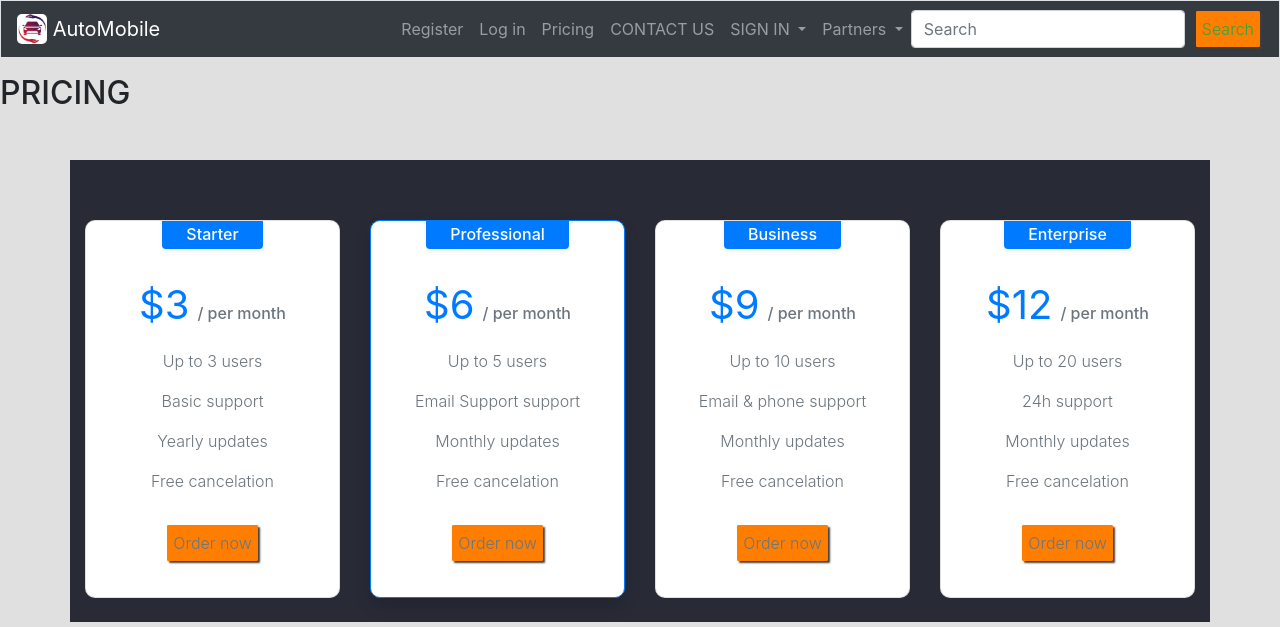
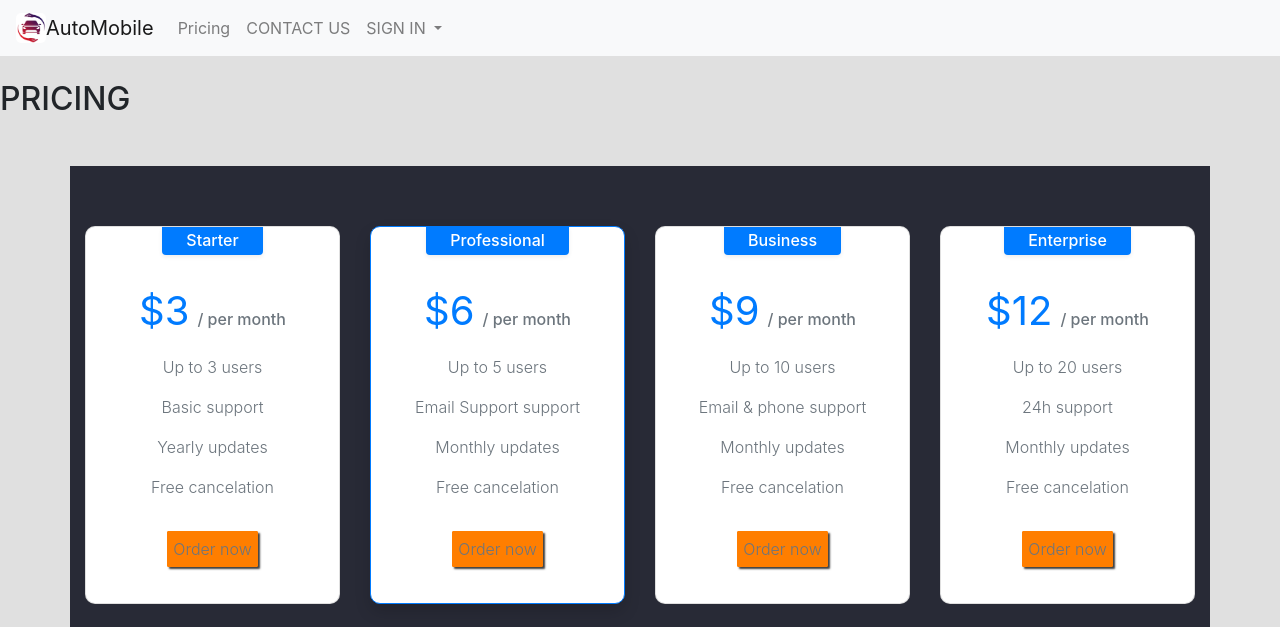
Before and after one commit to 0xbm/Vehicles, a Django app: page /pricing/ in a window 1280 px wide. Shown: the top 627 px of the page. Run offline with Django 4.2, Linux system fonts and the light colour scheme; parts of the project's set-up code (start-up, migrations or seed data) failed here and were passed over; some libraries are stand-ins or nearby versions.

Commit message:
export navbar to external file

```diff
--- a/automobiles/templates/base.html
+++ b/automobiles/templates/base.html
@@ -1,175 +1,254 @@
 <!DOCTYPE html>
-{% load bootstrap4 %}
-
 <html lang="en">
 <head>
+    {% load bootstrap4 %}
     {% bootstrap_css %}
     {% bootstrap_javascript jquery='full'%}
     {% load static %}
+
     <link rel="stylesheet" href="{% static 'style.css' %}">
     <meta charset="utf-8">
     <meta http-equiv="X-UA-Compatible" content="IE=edge">
     <meta name="viewport" content=
             "width=device-width, initial-scale=1">
-    <title>AUTOMOBILES</title>
+    <title>AUTOMOBILE</title>
 </head>
 <body>
-<nav class=
-             "navbar navbar-expand-md navbar-dark bg-dark mb-3 border">
-    <a class="navbar-brand" href=
-            "{% url 'automobiles:index' %}">
-        <img
-                src="/static/company_logo.png" width="30" height="30"
-                class="d-inline-block align-top" alt=""> AutoMobile
-    </a>
-    <div class="collapse navbar-collapse" id="navbarCollapse">
-        <ul class="navbar-nav ml-auto">
-            {% if user.is_authenticated %}
-            <li class="nav-item"><span class="navbar-text">Hello, {{ user.username }}.</span></li>
-            <li class="nav-item dropdown">
-                <a class="nav-link dropdown-toggle" href="#" id="navbarDropdown" role="button" data-toggle="dropdown"
-                   aria-haspopup="true" aria-expanded="false">
-                    Support
-                </a>
-                <div class="dropdown-menu" aria-labelledby="navbarDropdown">
-                    <a class="dropdown-item" href="#">Starter Support ></a>
-                    <a class="dropdown-item" href="#">Professional Support ></a>
-                    <a class="dropdown-item" href="#">Business Support ></a>
-                    <a class="dropdown-item" href="#">Enterprise Support ></a>
-                    <div class="dropdown-divider"></div>
-                    <a class="dropdown-item" href="#">Something else here</a>
-                </div>
-            </li>
-            <li class="nav-item">
-                <a class="nav-link" href=
-                        "{% url 'users:logout' %}">Log out</a>
-            </li>
-            <li class="nav-item">
-                <a class="nav-link" href=
-                        "{% url 'users:delete' %}">Delete Account</a>
-            </li>
-            {% else %}
-            <li class="nav-item">
-                <a class="nav-link" href=
-                        "{% url 'users:register' %}">Register</a>
-            </li>
-            <li class="nav-item">
-                <a class="nav-link" href=
-                        "{% url 'users:login' %}">Log in</a>
-            </li>
-            <li class="nav-item">
-                <a class="nav-link" href=
-                        "{% url 'pricing:pricing' %}">Pricing</a>
-            </li>
-            <li class="nav-item">
-                <a class="nav-link" href=
-                        "{% url 'contact:msg_me' %}">CONTACT US</a>
-            </li>
-            <li class="nav-item dropdown">
-                <a class="nav-link dropdown-toggle" href="#" id="navbarDropdown" role="button" data-toggle="dropdown"
-                   aria-haspopup="true" aria-expanded="false">
-                    SIGN IN
-                </a>
-                <div class="dropdown-menu" aria-labelledby="navbarDropdown">
-                    <a class="dropdown-item" href="#"><b>MyAccount:</b> manage your subscription ></a>
-                    <a class="dropdown-item" href="#"><b>Cloud Console:</b> manage your cloud business product ></a>
-                    <a class="dropdown-item" href="#"><b>Partner Portal:</b> management for Resellers ></a>
-                    <div class="dropdown-divider"></div>
-                    <a class="dropdown-item" href="#">Something else here</a>
-                </div>
-            </li>
-            <li class="nav-item dropdown">
-                <a class="nav-link dropdown-toggle" href="#" id="navbarDropdown" role="button" data-toggle="dropdown"
-                   aria-haspopup="true" aria-expanded="false">
-                    Partners
-                </a>
-                <div class="dropdown-menu" aria-labelledby="navbarDropdown">
-                    <a class="dropdown-item" href="https://www.malwarebytes.com"><img
-                src="/static/company_logo.png" width="30" height="30"
-                class="d-inline-block align-top" alt="">malwarebytes ></a>
-                    <a class="dropdown-item" href="#"><img
-                src="/static/company_logo.png" width="30" height="30"
-                class="d-inline-block align-top" alt="">2 ></a>
-                    <a class="dropdown-item" href="#"><img
-                src="/static/company_logo.png" width="30" height="30"
-                class="d-inline-block align-top" alt="">3 ></a>
-                    <a class="dropdown-item" href="#"><img
-                src="/static/company_logo.png" width="30" height="30"
-                class="d-inline-block align-top" alt="">3 ></a>
-                    <div class="dropdown-divider"></div>
-                    <a class="dropdown-item" href="#">Something else here</a>
-                </div>
-            </li>
-            <form class="form-inline my-2 my-lg-0">
-                <input class="form-control mr-sm-2" type="search" placeholder="Search" aria-label="Search">
-                <button class="btn btn-outline-success my-2 my-sm-0" type="submit">Search</button>
-            </form>
-            {% endif %}
-        </ul>
-    </div>
-</nav>
-<!--<h1>login</h1>-->
-<!--<h1>reg</h1>-->
-<!--<h2>BASEThis is my Automobile project to check vehicles</h2>-->
+
+{% include 'navbar.html' %}
+
+<br/>
 
 {% block page_header %}
+{% endblock  %}
 
-{% endblock page_header %}
-
-<!--<h2>BASEThis is my Automobile project to check vehicles</h2>-->
 
 {% block content %}
-<h3>DEMO</h3>
 
-<table class="center">
-    <tr>
-        <th class="tab_id">ID</th>
-        <th class="tab">Brand</th>
-        <th class="tab">Model</th>
-        <th class="tab">Reg number</th>
-        <th class="tab">Edit / Add / Remove</th>
-    </tr>
-    <tr>
-        <td>1</td>
-        <td>Skoda</td>
-        <td>Fabia</td>
-        <td>WW1234</td>
-        <td>
-            <button class="btn button1" type="submit">Edit</button>
-            <button class="btn button2" type="submit">+</button>
-            <button class="btn button3" type="submit">-</button>
-        </td>
-    <tr>
-        <td>2</td>
-        <td>Ford</td>
-        <td>Transit</td>
-        <td>WW1234</td>
-        <td>
-            <button class="btn button1" type="submit">Edit</button>
-            <button class="btn button2" type="submit">+</button>
-            <button class="btn button3" type="submit">-</button>
-        </td>
-    </tr>
-    <tr>
-        <td>3</td>
-        <td>...</td>
-        <td>...</td>
-        <td>...</td>
-        <td>
-            <button class="btn button1" type="submit">Edit</button>
-            <button class="btn button2" type="submit">+</button>
-            <button class="btn button3" type="submit">-</button>
-        </td>
-    <tr>
-</table>
-====================TEST BELOW====================
-<form action="{% url 'automobiles:vehicle' %}" method="post">
-    {% csrf_token %}
-    <button class="btn button3" type="submit">Add VEHICLE to DATABASE</button>
-</form>
-
+<div class="space"></div>
+<hr class="my-1">
+<footer class="absolute">
+    <div class="left">&copy; {{ current_year }} Some rights reserved.</div>
+    <div class="right">IKONY GITHUB TWITTER FB</div>
+</footer>
 
 {% endblock %}
 
 </body>
 </html>
+
+<!--<nav class="navbar navbar-expand-lg navbar-light bg-light">-->
+<!--    <button class="navbar-toggler" type="button" data-toggle="collapse" data-target="#navbarTogglerDemo03"-->
+<!--            aria-controls="navbarTogglerDemo03" aria-expanded="false" aria-label="Toggle navigation">-->
+<!--        <span class="navbar-toggler-icon"></span>-->
+<!--    </button>-->
+<!--    <a class="navbar-brand" href=-->
+<!--            "{% url 'automobiles:home' %}">-->
+<!--        <img src="/static/company_logo.png" width="30" height="30" class="d-inline-block align-top" alt="">-->
+<!--        AutoMobile</a>-->
+<!--    <div class="collapse navbar-collapse" id="navbarTogglerDemo03">-->
+<!--        <ul class="navbar-nav mr-auto mt-2 mt-lg-0">-->
+<!--            {% if user.is_authenticated %}-->
+<!--            <li class="nav-item"><span class="navbar-text">Hello, {{ user.username }}.</span></li>-->
+<!--            <li class="nav-item">-->
+<!--                <a class="nav-link" href="#">Link</a>-->
+<!--            </li>-->
+<!--            <li class="nav-item dropdown">-->
+<!--                <a class="nav-link dropdown-toggle" href="#" id="navbarDropdown" role="button" data-toggle="dropdown"-->
+<!--                   aria-haspopup="true" aria-expanded="false">-->
+<!--                    Sign up-->
+<!--                </a>-->
+<!--                <div class="dropdown-menu" aria-labelledby="navbarDropdown">-->
+<!--                    <a class="dropdown-item" href="#">Action</a>-->
+<!--                    <a class="dropdown-item" href="#">Another action</a>-->
+<!--                    <div class="dropdown-divider"></div>-->
+<!--                    <a class="dropdown-item" href="#">Something else here</a>-->
+<!--                </div>-->
+<!--            </li>-->
+<!--            <form class="form-inline my-2 my-lg-0">-->
+<!--                <input class="form-control mr-sm-2" type="search" placeholder="Search" aria-label="Search">-->
+<!--                <button class="btn btn-outline-success my-2 my-sm-0" type="submit">Search</button>-->
+<!--            </form>-->
+<!--            {% else %}-->
+<!--            <li class="nav-item">-->
+<!--                <a class="nav-link" href=-->
+<!--                        "{% url 'users:register_user' %}">Register</a>-->
+<!--            </li>-->
+<!--            <form class="form-inline my-2 my-lg-0">-->
+<!--                <input class="form-control mr-sm-2" type="search" placeholder="Search" aria-label="Search">-->
+<!--                <button class="btn btn-outline-success my-2 my-sm-0" type="submit">Search</button>-->
+<!--            </form>-->
+<!--            {% endif %}-->
+<!--        </ul>-->
+<!--    </div>-->
+<!--</nav>-->
+
+<!--<body>-->
+
+<!--<nav class=-->
+<!--             "navbar navbar-expand-lg navbar-light bg-light">-->
+<!--<a class="navbar-brand" href=-->
+<!--        "{% url 'automobiles:home' %}">-->
+<!--    <img-->
+<!--            src="/static/company_logo.png" width="30" height="30"-->
+<!--            class="d-inline-block align-top" alt=""> AutoMobile-->
+<!--</a>-->
+<!--    <div class="collapse navbar-collapse" id="navbarCollapse">-->
+<!--        <ul class="navbar-nav ml-auto">-->
+<!--            {% if user.is_authenticated %}-->
+<!--            <li class="nav-item"><span class="navbar-text">Hello, {{ user.username }}.</span></li>-->
+<!--            <li class="nav-item dropdown">-->
+<!--                <a class="nav-link dropdown-toggle" href="#" id="navbarDropdown" role="button" data-toggle="dropdown"-->
+<!--                   aria-haspopup="true" aria-expanded="false">-->
+<!--                    Support-->
+<!--                </a>-->
+<!--                <div class="dropdown-menu" aria-labelledby="navbarDropdown">-->
+<!--                    <a class="dropdown-item" href="#">Starter Support ></a>-->
+<!--                    <a class="dropdown-item" href="#">Professional Support ></a>-->
+<!--                    <a class="dropdown-item" href="#">Business Support ></a>-->
+<!--                    <a class="dropdown-item" href="#">Enterprise Support ></a>-->
+<!--                    <div class="dropdown-divider"></div>-->
+<!--                    <a class="dropdown-item" href="#">Something else here</a>-->
+<!--                </div>-->
+<!--            </li>-->
+<!--            <li class="nav-item">-->
+<!--                <a class="nav-link" href=-->
+<!--                        "{% url 'users:logout' %}">Log out</a>-->
+<!--            </li>-->
+<!--            <li class="nav-item">-->
+<!--                <a class="nav-link" href=-->
+<!--                        "{% url 'users:delete_user' %}">Delete Account</a>-->
+<!--            </li>-->
+<!--            <form action="{% url 'automobiles:add_vehicle' %}" method="post">-->
+<!--                {% csrf_token %}-->
+<!--                <button class="btn button3" type="submit">Add Vehicle-->
+<!--                    <svg xmlns="http://www.w3.org/2000/svg" width="15" height="30" fill="currentColor"-->
+<!--                         class="bi bi-database-add" viewBox="0 0 16 16">-->
+<!--                        <path d="M12.5 16a3.5 3.5 0 1 0 0-7 3.5 3.5 0 0 0 0 7Zm.5-5v1h1a.5.5 0 0 1 0 1h-1v1a.5.5 0 0 1-1 0v-1h-1a.5.5 0 0 1 0-1h1v-1a.5.5 0 0 1 1 0Z"/>-->
+<!--                        <path d="M12.096 6.223A4.92 4.92 0 0 0 13 5.698V7c0 .289-.213.654-.753 1.007a4.493 4.493 0 0 1 1.753.25V4c0-1.007-.875-1.755-1.904-2.223C11.022 1.289 9.573 1 8 1s-3.022.289-4.096.777C2.875 2.245 2 2.993 2 4v9c0 1.007.875 1.755 1.904 2.223C4.978 15.71 6.427 16 8 16c.536 0 1.058-.034 1.555-.097a4.525 4.525 0 0 1-.813-.927C8.5 14.992 8.252 15 8 15c-1.464 0-2.766-.27-3.682-.687C3.356 13.875 3 13.373 3 13v-1.302c.271.202.58.378.904.525C4.978 12.71 6.427 13 8 13h.027a4.552 4.552 0 0 1 0-1H8c-1.464 0-2.766-.27-3.682-.687C3.356 10.875 3 10.373 3 10V8.698c.271.202.58.378.904.525C4.978 9.71 6.427 10 8 10c.262 0 .52-.008.774-.024a4.525 4.525 0 0 1 1.102-1.132C9.298 8.944 8.666 9 8 9c-1.464 0-2.766-.27-3.682-.687C3.356 7.875 3 7.373 3 7V5.698c.271.202.58.378.904.525C4.978 6.711 6.427 7 8 7s3.022-.289 4.096-.777ZM3 4c0-.374.356-.875 1.318-1.313C5.234 2.271 6.536 2 8 2s2.766.27 3.682.687C12.644 3.125 13 3.627 13 4c0 .374-.356.875-1.318 1.313C10.766 5.729 9.464 6 8 6s-2.766-.27-3.682-.687C3.356 4.875 3 4.373 3 4Z"/>-->
+<!--                    </svg>-->
+<!--                </button>-->
+<!--            </form>-->
+<!--            {% else %}-->
+<!--            <li class="nav-item">-->
+<!--                <a class="nav-link" href=-->
+<!--                        "{% url 'users:register_user' %}">Register</a>-->
+<!--            </li>-->
+<!--            <li class="nav-item">-->
+<!--                <a class="nav-link" href=-->
+<!--                        "{% url 'users:login' %}">Log in</a>-->
+<!--            </li>-->
+<!--            <li class="nav-item">-->
+<!--                <a class="nav-link" href=-->
+<!--                        "{% url 'users:logins' %}">DUPA</a>-->
+<!--            </li>-->
+<!--            <li class="nav-item">-->
+<!--                <a class="nav-link" href=-->
+<!--                        "{% url 'pricing:pricing' %}">Pricing</a>-->
+<!--            </li>-->
+<!--            <li class="nav-item">-->
+<!--                <a class="nav-link" href=-->
+<!--                        "{% url 'contact:msg_me' %}">CONTACT US</a>-->
+<!--            </li>-->
+
+<!--            <li class="nav-item dropdown">-->
+<!--                <a class="nav-link dropdown-toggle" href="#" id="navbarDropdown" role="button" data-toggle="dropdown"-->
+<!--                   aria-haspopup="true" aria-expanded="false">-->
+<!--                    SIGN IN-->
+<!--                </a>-->
+<!--                <div class="dropdown-menu" aria-labelledby="navbarDropdown">-->
+<!--                    <a class="dropdown-item" href=-->
+<!--                            "{% url 'users:logins' %}"><b>MyAccount:</b> manage your subscription ></a>-->
+<!--                    <a class="dropdown-item" href="#"><b>Cloud Console:</b> manage your cloud business product ></a>-->
+<!--                    <a class="dropdown-item" href="#"><b>Partner Portal:</b> management for Resellers ></a>-->
+<!--                    <div class="dropdown-divider"></div>-->
+<!--                    <a class="dropdown-item" href="#">Something else here</a>-->
+<!--                </div>-->
+<!--            </li>-->
+<!--            <li class="nav-item dropdown">-->
+<!--                <a class="nav-link dropdown-toggle" href="#" id="navbarDropdown" role="button" data-toggle="dropdown"-->
+<!--                   aria-haspopup="true" aria-expanded="false">-->
+<!--                    Partners-->
+<!--                </a>-->
+<!--                <div class="dropdown-menu" aria-labelledby="navbarDropdown">-->
+<!--                    <a class="dropdown-item" href="https://www.malwarebytes.com"><img-->
+<!--                            src="/static/company_logo.png" width="30" height="30"-->
+<!--                            class="d-inline-block align-top" alt="">malwarebytes ></a>-->
+<!--                    <a class="dropdown-item" href="#"><img-->
+<!--                            src="/static/company_logo.png" width="30" height="30"-->
+<!--                            class="d-inline-block align-top" alt="">2 ></a>-->
+<!--                    <a class="dropdown-item" href="#"><img-->
+<!--                            src="/static/company_logo.png" width="30" height="30"-->
+<!--                            class="d-inline-block align-top" alt="">3 ></a>-->
+<!--                    <a class="dropdown-item" href="#"><img-->
+<!--                            src="/static/company_logo.png" width="30" height="30"-->
+<!--                            class="d-inline-block align-top" alt="">3 ></a>-->
+<!--                    <div class="dropdown-divider"></div>-->
+<!--                    <a class="dropdown-item" href="#">Something else here</a>-->
+<!--                </div>-->
+<!--            </li>-->
+<!--            <form class="form-inline my-2 my-lg-0">-->
+<!--                <input class="form-control mr-sm-2" type="search" placeholder="Search" aria-label="Search">-->
+<!--                <button class="btn btn-outline-success my-2 my-sm-0" type="submit">Search</button>-->
+<!--            </form>-->
+<!--            {% endif %}-->
+<!--        </ul>-->
+<!--    </div>-->
+<!--</nav>-->
+<!--<h1>login</h1>-->
+<!--<h1>reg</h1>-->
+<!--<h2>BASEThis is my Automobile project to check vehicles</h2>-->
+<!--</body>-->
+
+
+<!--<h2>BASEThis is my Automobile project to check vehicles</h2>-->
+
+
+<!--<h3>DEMO</h3>-->
+
+<!--<table class="center">-->
+<!--    <tr>-->
+<!--        <th class="tab_id">ID</th>-->
+<!--        <th class="tab">Brand</th>-->
+<!--        <th class="tab">Model</th>-->
+<!--        <th class="tab">Reg number</th>-->
+<!--        <th class="tab">Edit / Add / Remove</th>-->
+<!--    </tr>-->
+<!--    <tr>-->
+<!--        <td>1</td>-->
+<!--        <td>Skoda</td>-->
+<!--        <td>Fabia</td>-->
+<!--        <td>WW1234</td>-->
+<!--        <td>-->
+<!--            <button class="btn button1" type="submit">Edit</button>-->
+<!--            <button class="btn button2" type="submit">+</button>-->
+<!--            <button class="btn button3" type="submit">-</button>-->
+<!--        </td>-->
+<!--    <tr>-->
+<!--        <td>2</td>-->
+<!--        <td>Ford</td>-->
+<!--        <td>Transit</td>-->
+<!--        <td>WW1234</td>-->
+<!--        <td>-->
+<!--            <button class="btn button1" type="submit">Edit</button>-->
+<!--            <button class="btn button2" type="submit">+</button>-->
+<!--            <button class="btn button3" type="submit">-</button>-->
+<!--        </td>-->
+<!--    </tr>-->
+<!--    <tr>-->
+<!--        <td>3</td>-->
+<!--        <td>...</td>-->
+<!--        <td>...</td>-->
+<!--        <td>...</td>-->
+<!--        <td>-->
+<!--            <button class="btn button1" type="submit">Edit</button>-->
+<!--            <button class="btn button2" type="submit">+</button>-->
+<!--            <button class="btn button3" type="submit">-</button>-->
+<!--        </td>-->
+<!--    <tr>-->
+<!--</table>-->
+<!--====================TEST BELOW====================-->
+<!--<form action="{% url 'automobiles:add_vehicle' %}" method="post">-->
+<!--    {% csrf_token %}-->
+<!--    <button class="btn button3" type="submit">Add VEHICLE to DATABASE</button>-->
+<!--</form>-->
--- /dev/null
+++ b/automobiles/templates/navbar.html
@@ -0,0 +1,75 @@
+<nav class="navbar navbar-expand-lg navbar-light bg-light">
+    <a class="navbar-brand" href="{% url 'automobiles:home' %}">
+        <img src="/static/company_logo.png" width="30"
+             height="30" class="d-inline-block align-top"
+             alt="">AutoMobile
+    </a>
+    <div class="collapse navbar-collapse" id="navbarNavDropdown">
+        <ul class="navbar-nav">
+
+            {% if user.is_authenticated %}
+
+            <li class="nav-item"><span class="navbar-text">Hello, {{ user.username }}.</span></li>
+            <li class="nav-item">
+                <a class="nav-link" href="#">Features</a>
+            </li>
+            <li class="nav-item dropdown">
+                <a class="nav-link dropdown-toggle" href="#" id="navbarDropdownMenuLink" role="button"
+                   data-toggle="dropdown" aria-haspopup="true" aria-expanded="false">
+                    Support
+                </a>
+                <div class="dropdown-menu" aria-labelledby="navbarDropdownMenuLink">
+                    <a class="dropdown-item" href="#">Starter Support ></a>
+                    <a class="dropdown-item" href="#">Professional Support ></a>
+                    <a class="dropdown-item" href="#">Business Support ></a>
+                    <a class="dropdown-item" href="#">Enterprise Support ></a>
+                </div>
+            </li>
+            <li class="nav-item">
+                <a class="nav-link" href=
+                        "{% url 'users:logout' %}">Log out</a>
+            </li>
+            <li class="nav-item">
+                <a class="nav-link" href=
+                        "{% url 'users:delete_user' %}">Delete Account</a>
+            </li>
+            <li class="nav-item">
+                <a class="nav-link" href=
+                        "{% url 'automobiles:list_vehicles' %}">all_vehicles</a>
+            </li>
+
+            {% else %}
+
+            <li class="nav-item">
+                <a class="nav-link" href="{% url 'pricing:pricing' %}">Pricing</a>
+            </li>
+            <!--            <li class="nav-item">-->
+            <!--                <a class="nav-link" href="{% url 'users:register_user' %}">Register</a>-->
+            <!--            </li>-->
+            <!--            <li class="nav-item">-->
+            <!--                <a class="nav-link" href="{% url 'users:login' %}">Log in</a>-->
+            <!--            </li>-->
+            <li class="nav-item">
+                <a class="nav-link" href="{% url 'contact:msg_me' %}">CONTACT US</a>
+            </li>
+            <li class="nav-item dropdown">
+                <a class="nav-link dropdown-toggle" href="#" id="navbarDropdownMenuLink" role="button"
+                   data-toggle="dropdown" aria-haspopup="true" aria-expanded="false">
+                    SIGN IN
+                </a>
+                <div class="dropdown-menu" aria-labelledby="navbarDropdownMenuLink">
+                    <a class="dropdown-item" href=
+                            "{% url 'users:login' %}"><b>MyAccount:</b> manage your subscription ></a>
+                    <a class="dropdown-item" href="{% url 'users:login' %}"><b>Cloud Console:</b> manage your cloud
+                        business product ></a>
+                    <a class="dropdown-item" href="{% url 'users:login' %}"><b>Partner Portal:</b> management for
+                        Resellers ></a>
+                    <div class="dropdown-divider"></div>
+                </div>
+            </li>
+
+            {% endif %}
+
+        </ul>
+    </div>
+</nav>
```
